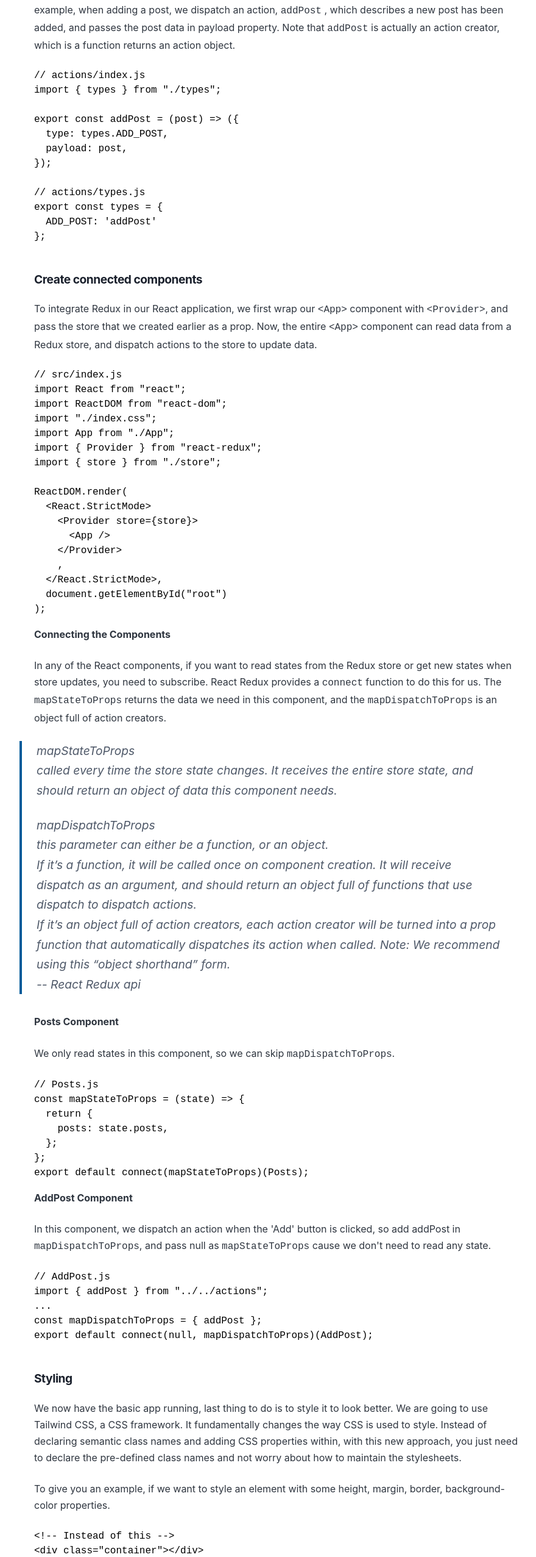
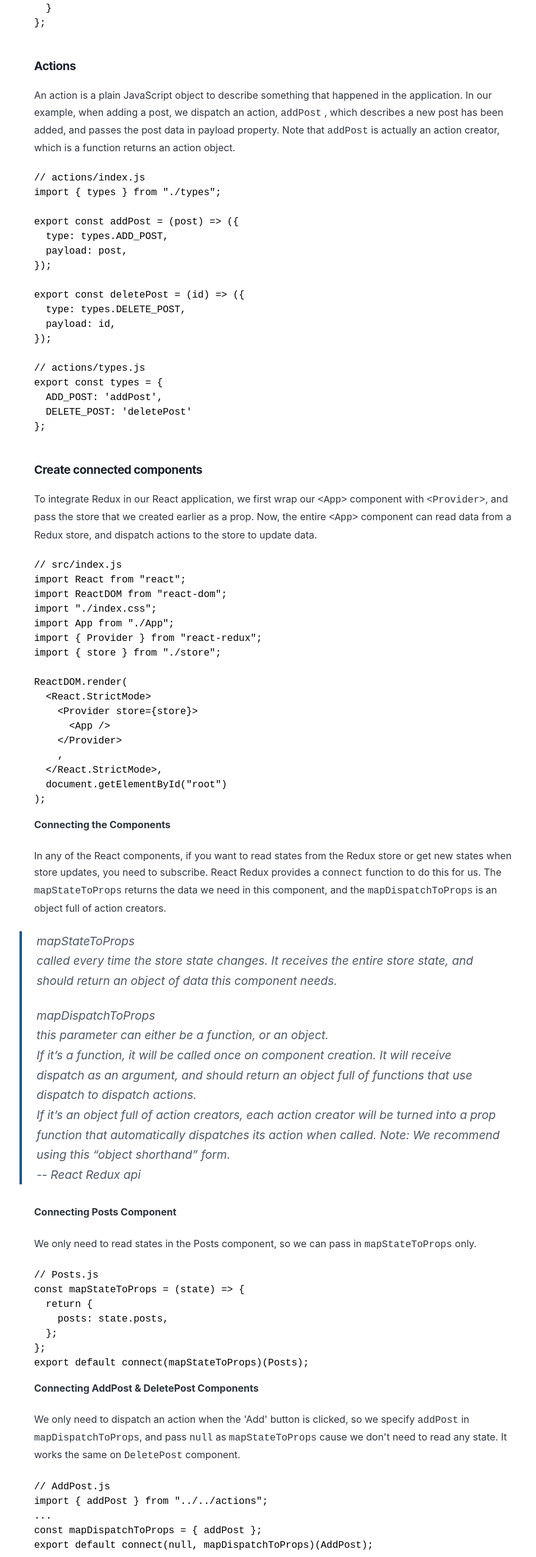
Before and after one commit to jinnrw/jinnwang-blog, a Gatsby site: page /2021/build-a-mini-blog-with-react-redux/ in a window 1280 px wide. Shown: the part 2987-5540 px from the top of the page at 61% size, without its empty margins (184-1064 px from the left). Built offline with nearby package versions, Linux system fonts and the light colour scheme; Gatsby itself is replaced by a stand-in of ours; some packages are replaced by stand-ins of ours; code samples lack their colours.

Commit message:
Update blog post

````diff
--- a/content/blog/2021/build-a-mini-blog-with-react-redux.md
+++ b/content/blog/2021/build-a-mini-blog-with-react-redux.md
@@ -93,10 +93,17 @@ const addPost = (state, post) => {
   return newState;
 };
 
-export default (state = INITIAL_STATE, action) => {
+const deletePost = (state, id) => {
+  const newState = [...state];
+  return newState.filter((post) => post.id !== id);
+};
+
+export const PostsReducer = (state = INITIAL_STATE, action) => {
   switch (action.type) {
     case types.ADD_POST:
       return addPost(state, action.payload);
+    case types.DELETE_POST:
+      return deletePost(state, action.payload);
     default:
       return state;
   }
@@ -107,7 +114,7 @@ export default (state = INITIAL_STATE, action) => {
 
 An action is a plain JavaScript object to describe something that happened in the application. In our example, when adding a post, we dispatch an action, `addPost` , which describes a new post has been added, and passes the post data in payload property. Note that `addPost` is actually an action creator, which is a function returns an action object.
 
-```jsx
+```js
 // actions/index.js
 import { types } from "./types";
 
@@ -116,9 +123,15 @@ export const addPost = (post) => ({
   payload: post,
 });
 
+export const deletePost = (id) => ({
+  type: types.DELETE_POST,
+  payload: id,
+});
+
 // actions/types.js
 export const types = {
-  ADD_POST: 'addPost'
+  ADD_POST: 'addPost',
+  DELETE_POST: 'deletePost'
 };
 ```
 
@@ -159,9 +172,9 @@ In any of the React components, if you want to read states from the Redux store
 > If it’s an object full of action creators, each action creator will be turned into a prop function that automatically dispatches its action when called. Note: We recommend using this “object shorthand” form.
 > -- React Redux api
 
-**Posts Component**
+**Connecting Posts Component**
 
-We only read states in this component, so we can skip `mapDispatchToProps`.
+We only need to read states in the Posts component, so we can pass in `mapStateToProps` only.
 
 ```jsx
 // Posts.js
@@ -173,9 +186,9 @@ const mapStateToProps = (state) => {
 export default connect(mapStateToProps)(Posts);
 ```
 
-**AddPost Component**
+**Connecting AddPost & DeletePost Components**
 
-In this component, we dispatch an action when the 'Add' button is clicked, so add addPost in `mapDispatchToProps`, and pass null as `mapStateToProps` cause we don't need to read any state.
+We only need to dispatch an action when the 'Add' button is clicked, so we specify `addPost` in `mapDispatchToProps`, and pass `null` as `mapStateToProps` cause we don't need to read any state. It works the same on `DeletePost` component.
 
 ```jsx
 // AddPost.js
@@ -183,6 +196,12 @@ import { addPost } from "../../actions";
 ...
 const mapDispatchToProps = { addPost };
 export default connect(null, mapDispatchToProps)(AddPost);
+
+// DeletePost.js
+import { deletePost } from "../../actions";
+...
+const mapDispatchToProps = { deletePost };
+export default connect(null, mapDispatchToProps)(DeletePost);
 ```
 
 #### Styling
````
